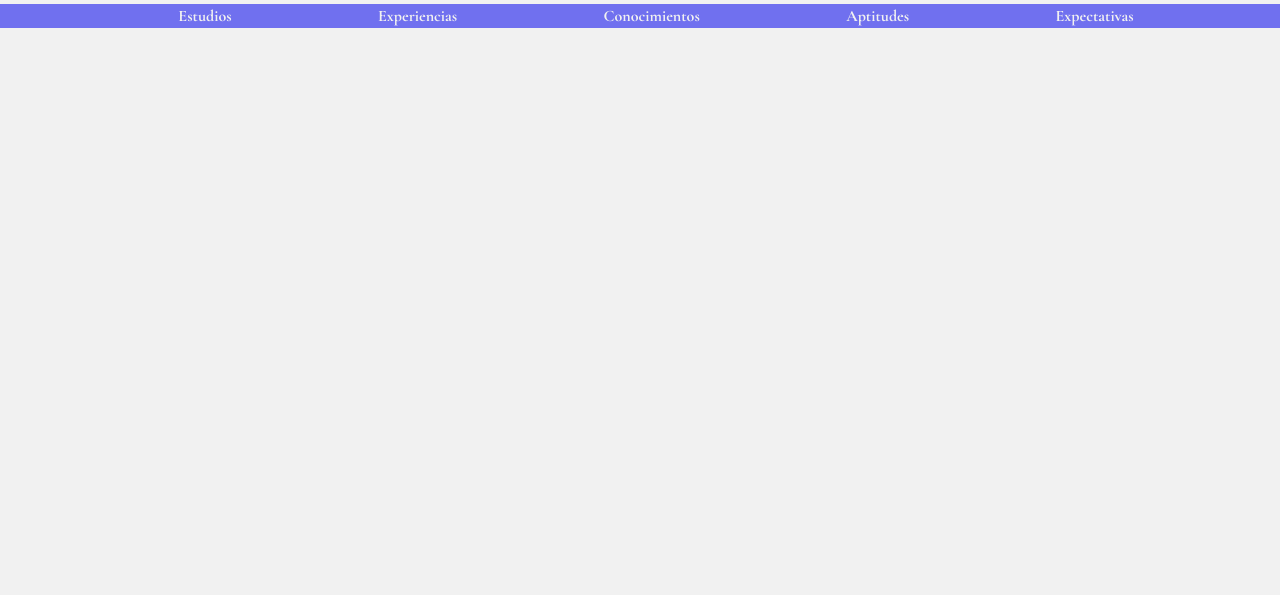
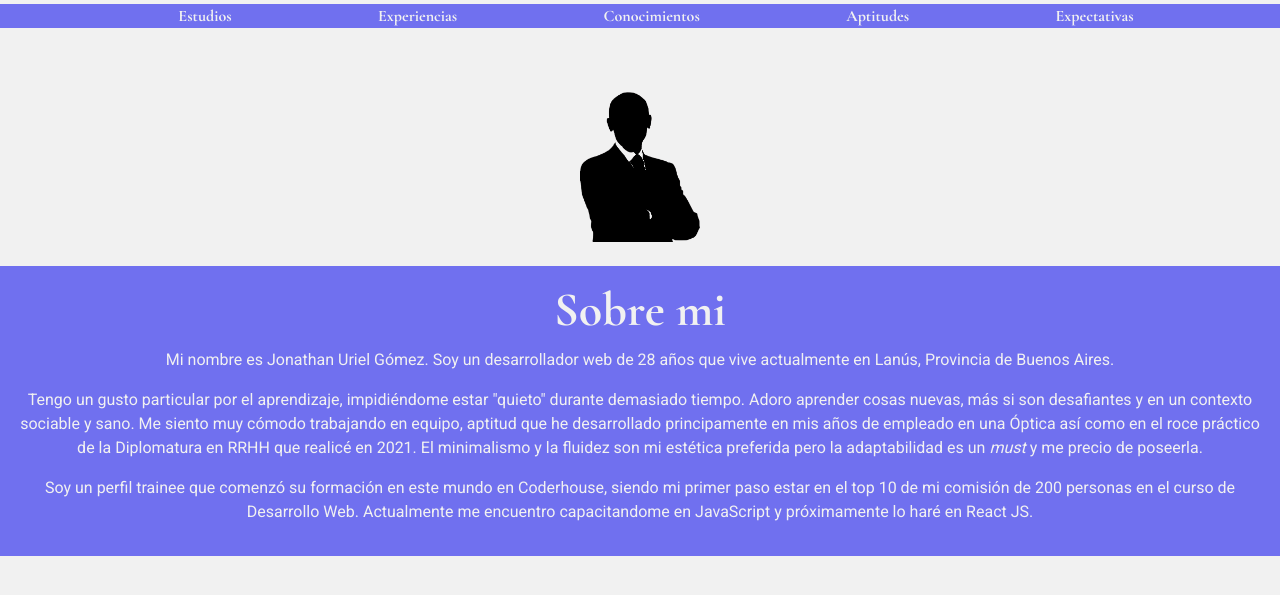
Before and after one commit to GomezJonathan93/LandingPage, a website: page index.html in a window 1280 px wide. Shown: the part 203-798 px from the top of the page. Drawn offline with nearby package versions, Linux system fonts and the light colour scheme.

Commit message:
trabajo el sobre mi

```diff
--- a/index.html
+++ b/index.html
@@ -48,6 +48,18 @@
                 <a href="#ir-expectativas"><li>Expectativas</li></a>
             </ul>
         </nav>
+
+        <div class="foto-sobre-mi">
+            <img src="img/silueta transp.png" alt="foto-mia">
+        </div>
+        <div class="parrafo-sobre-mi">
+            <h1>Sobre mi</h1>
+            <p>Mi nombre es Jonathan Uriel Gómez. Soy un desarrollador web de 28 años que vive actualmente en Lanús, Provincia de Buenos Aires.</p>
+
+            <p>Tengo un gusto particular por el aprendizaje, impidiéndome estar "quieto" durante demasiado tiempo. Adoro aprender cosas nuevas, más si son desafiantes y en un contexto sociable y sano. Me siento muy cómodo trabajando en equipo, aptitud que he desarrollado principamente en mis años de empleado en una Óptica así como en el roce práctico de la Diplomatura en RRHH que realicé en 2021. El minimalismo y la fluidez son mi estética preferida pero la adaptabilidad es un <i>must</i> y me precio de poseerla.</p>
+
+            <p>Soy un perfil trainee que comenzó su formación en este mundo en Coderhouse, siendo mi primer paso estar en el top 10 de mi comisión de 200 personas en el curso de Desarrollo Web. Actualmente me encuentro capacitandome en JavaScript y próximamente lo haré en React JS.</p>
+        </div>
     </main>
     <footer>
 
--- a/scss/estilos.scss
+++ b/scss/estilos.scss
@@ -49,3 +49,32 @@ body{
         }
     }
 }
+/*foto y el sobre mi*/
+.foto-sobre-mi{
+    margin-top: 4rem;
+    display: flex;
+    flex-direction: column;
+    align-items: center;
+    img{
+        height: 150px;
+        width: 120px;
+        margin-bottom: 1.5rem;
+    }
+}
+.parrafo-sobre-mi{
+    padding-top: 1rem;
+    padding-bottom: 1rem;
+    @extend %borde-padding;
+    color: $color-secundario;
+    background-color: $color-principal;
+    text-align: center;
+    h1{
+        font-family: $letra-titulos;
+        font-size: 3rem;
+    }
+    p{
+        font-family: $letra-cuerpo;
+        font-size: 1rem;
+    }
+}
+/*ESTUDIOS*/
--- a/scss/utilities/_variables.scss
+++ b/scss/utilities/_variables.scss
@@ -2,3 +2,15 @@ $letra-cuerpo: 'Roboto', sans-serif;
 $letra-titulos: 'Cormorant Garamond', serif;
 $color-principal: #7070EF;
 $color-secundario: #F1F1F1;
+
+
+//extend  @extend %borde
+%borde-margin{
+    margin-left: 1rem;
+    margin-right: 1rem;
+};
+
+%borde-padding{
+    padding-left: 1rem;
+    padding-right: 1rem;
+};
```
Also changed, not shown: css/main.css, img/silueta transp.png (added).
